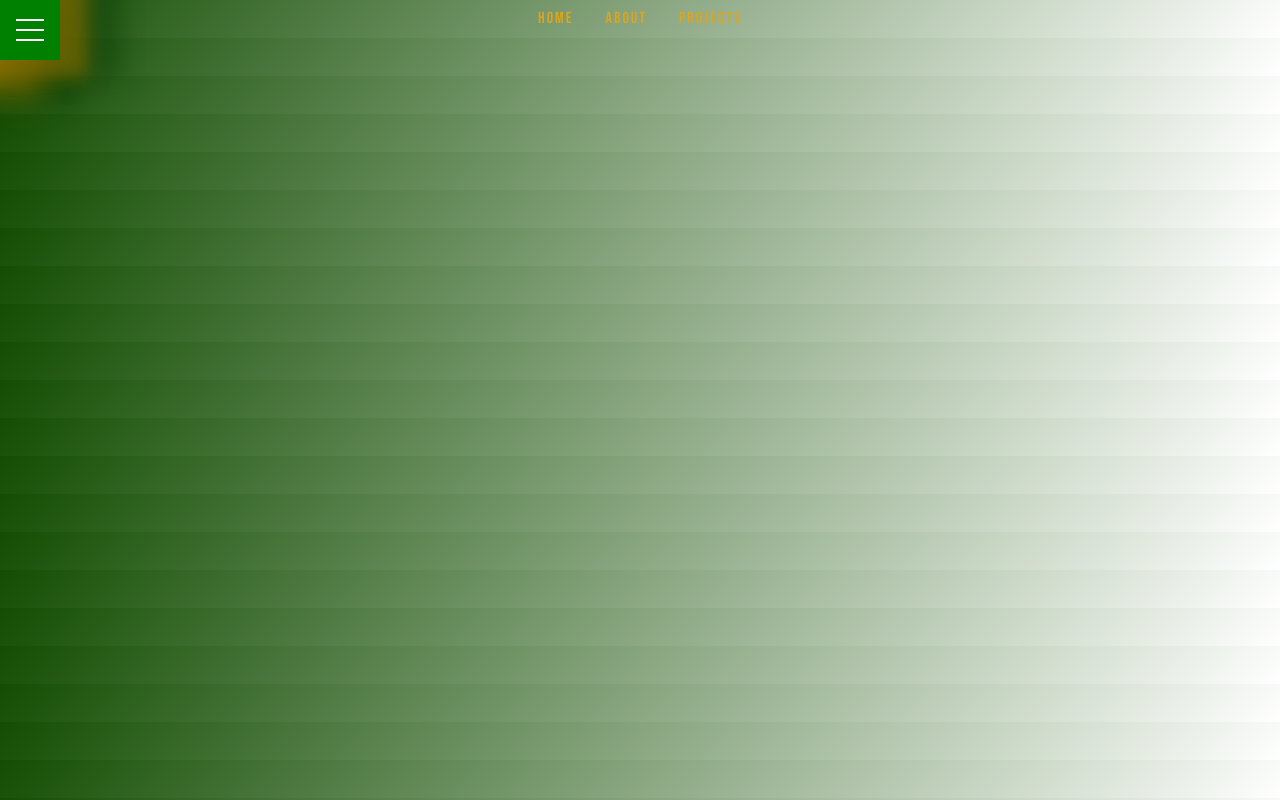
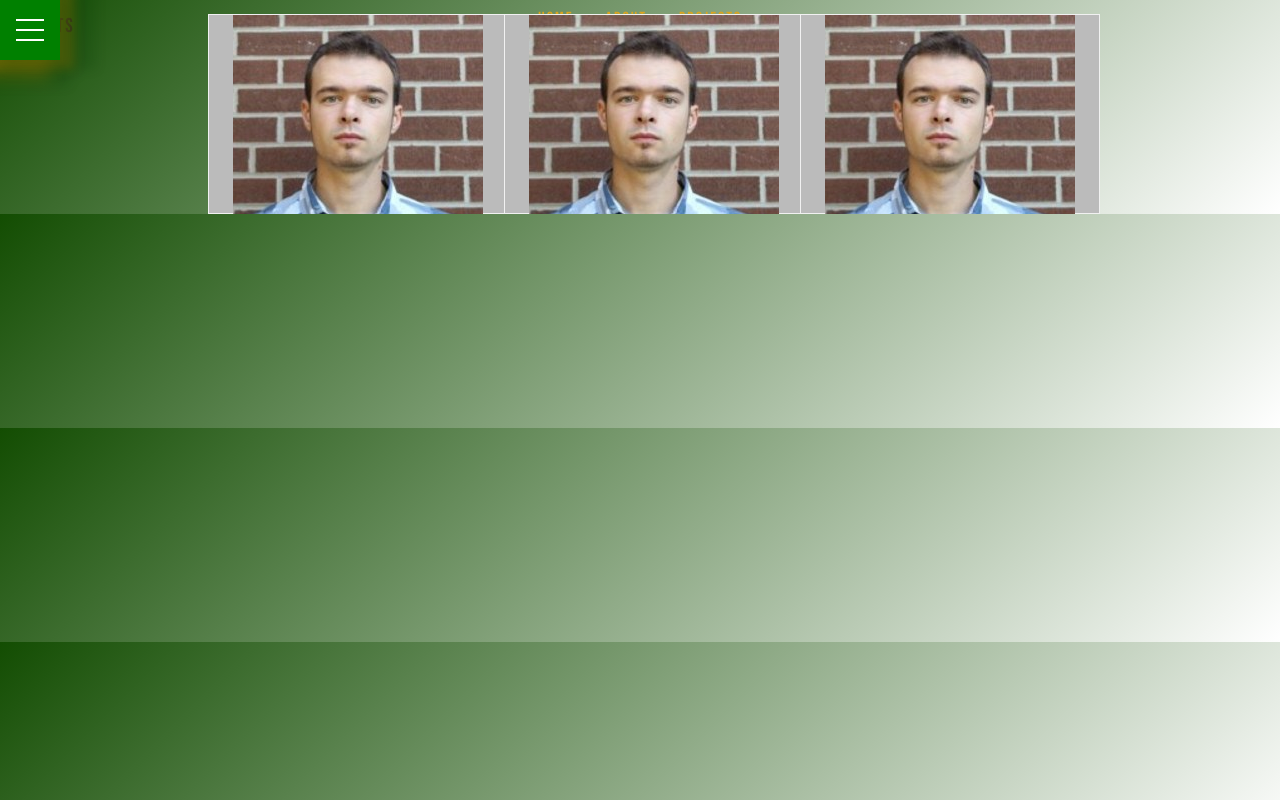
Before and after one commit to ThomasA64/PortfolioTA, a React (Create React App) app: page /projects in a window 1280 px wide. Built offline with nearby package versions, Linux system fonts and the light colour scheme; a web font is replaced by a local one.

Commit message:
added container and 3 columns to projects component

```diff
--- a/src/App.js
+++ b/src/App.js
@@ -5,6 +5,7 @@ import Home from "./components/Home";
 import Menu from "./components/Menu";
 import Cards from "./components/Cards";
 import NavBar from "./components/NavBar";
+import Projects from "./components/Projects";
 
 //Styles:
 import "./styles/menu.css";
@@ -12,6 +13,7 @@ import "./styles/styles.css";
 import "./styles/animations.css";
 import "./styles/cards.css";
 import "./styles/nav.css";
+import "./styles/projects.css";
 
 function App() {
   return (
@@ -39,6 +41,14 @@ function App() {
             </>
           )}
         />
+        <Route
+          path="/projects"
+          render={() => (
+            <>
+              <Projects></Projects>
+            </>
+          )}
+        />
       </Switch>
     </BrowserRouter>
   );
--- a/src/components/NavBar.js
+++ b/src/components/NavBar.js
@@ -15,7 +15,7 @@ export default function NavBar() {
         </Nav.Link>
       </Nav.Item>
       <Nav.Item>
-        <Nav.Link className="nav-link" href="https://github.com/ThomasA64">
+        <Nav.Link className="nav-link" href="/projects">
           Projects
         </Nav.Link>
       </Nav.Item>
--- a/src/components/Projects.js
+++ b/src/components/Projects.js
@@ -4,19 +4,56 @@ export default function Projects() {
   return (
     <>
       <h5 className="bio knowledge">PROJECTS</h5>
-      <div className="flip-card">
-        <div className="flip-card-inner">
-          <div className="flip-card-front">
-            <img
-              src="node.png"
-              alt="Project"
-              style="width:300px;height:300px;"
-            />
+      <div class="container">
+        <div class="row">
+          <div class="col-xs-12 col-sm-6 col-md-4 col-lg-4">
+            <div className="flip-card">
+              <div className="flip-card-inner">
+                <div className="flip-card-front">
+                  <img src="./docs/thumb_TAProfile.jpg" alt="Project" />
+                </div>
+                <div className="flip-card-back">
+                  <h1>Interview Scheduler</h1>
+                  <p>
+                    React application that allows users to book and cancel
+                    interviews. Combine a concise API with a WebSocket server to
+                    build a realtime experience. Development focuses on a single
+                    page application (SPA) called Interview Scheduler, built
+                    using React. Data is persisted by the API server using a
+                    PostgreSQL database.
+                  </p>
+                  <p>We love that guy</p>
+                </div>
+              </div>
+            </div>
           </div>
-          <div className="flip-card-back">
-            <h1>John Doe</h1>
-            <p>Architect & Engineer</p>
-            <p>We love that guy</p>
+          <div class="col-xs-12 col-sm-6 col-md-4 col-lg-4">
+            <div className="flip-card">
+              <div className="flip-card-inner">
+                <div className="flip-card-front">
+                  <img src="./docs/thumb_TAProfile.jpg" alt="Project" />
+                </div>
+                <div className="flip-card-back">
+                  <h1>Thomas Arthur</h1>
+                  <p>Full-Stack Developer</p>
+                  <p>We love that guy</p>
+                </div>
+              </div>
+            </div>
+          </div>
+          <div class="col-xs-12 col-sm-6 col-md-4 col-lg-4">
+            <div className="flip-card">
+              <div className="flip-card-inner">
+                <div className="flip-card-front">
+                  <img src="./docs/thumb_TAProfile.jpg" alt="Project" />
+                </div>
+                <div className="flip-card-back">
+                  <h1>Thomas Arthur</h1>
+                  <p>Full-Stack Developer</p>
+                  <p>We love that guy</p>
+                </div>
+              </div>
+            </div>
           </div>
         </div>
       </div>
--- a/src/index.js
+++ b/src/index.js
@@ -1,7 +1,6 @@
 import React from "react";
 import ReactDOM from "react-dom";
 import App from "./App";
-import reportWebVitals from "./reportWebVitals";
 
 ReactDOM.render(
   <React.StrictMode>
@@ -9,8 +8,3 @@ ReactDOM.render(
   </React.StrictMode>,
   document.getElementById("root")
 );
-
-// If you want to start measuring performance in your app, pass a function
-// to log results (for example: reportWebVitals(console.log))
-// or send to an analytics endpoint. Learn more: https://bit.ly/CRA-vitals
-reportWebVitals();
--- a/src/reportWebVitals.js
+++ /dev/null
@@ -1,13 +0,0 @@
-const reportWebVitals = onPerfEntry => {
-  if (onPerfEntry && onPerfEntry instanceof Function) {
-    import('web-vitals').then(({ getCLS, getFID, getFCP, getLCP, getTTFB }) => {
-      getCLS(onPerfEntry);
-      getFID(onPerfEntry);
-      getFCP(onPerfEntry);
-      getLCP(onPerfEntry);
-      getTTFB(onPerfEntry);
-    });
-  }
-};
-
-export default reportWebVitals;
```
Also changed, not shown: src/setupTests.js (deleted, +0 -5 lines), 1 other file (tests, documents, lock files or other folders).
